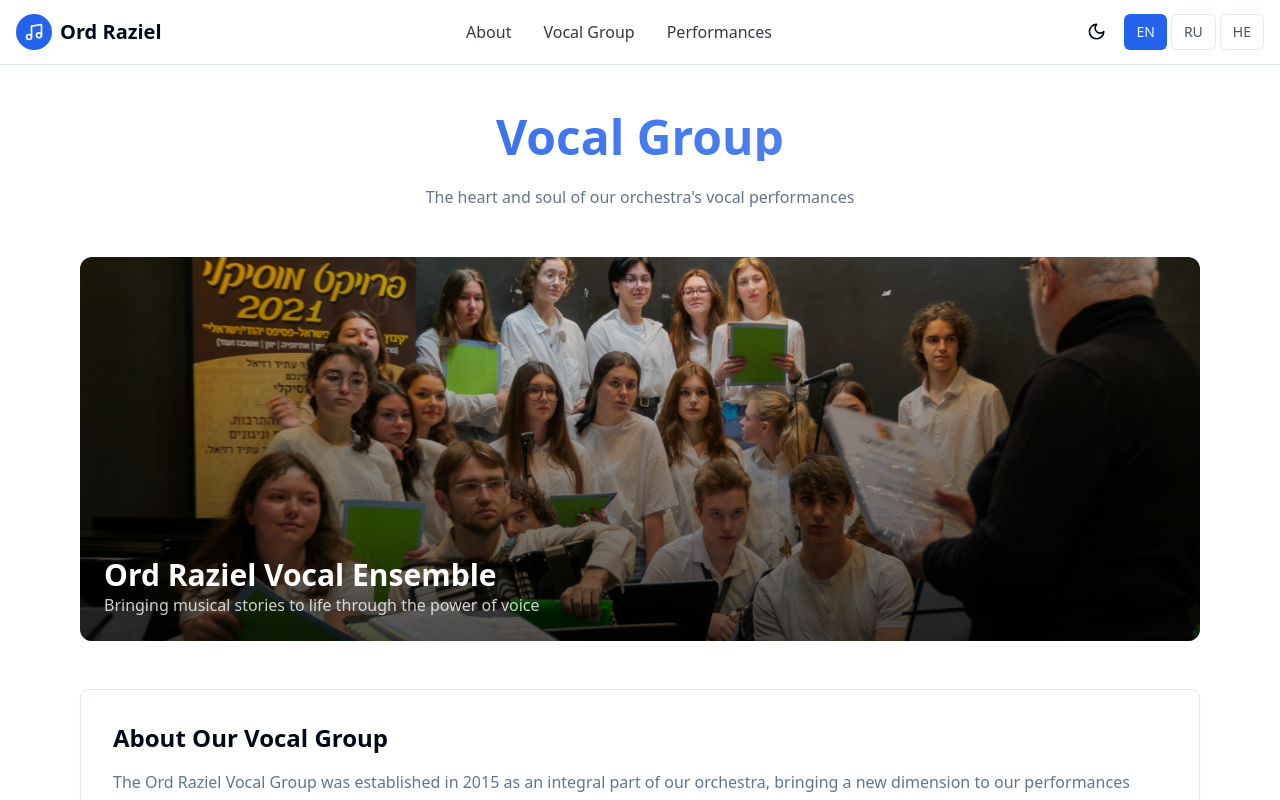
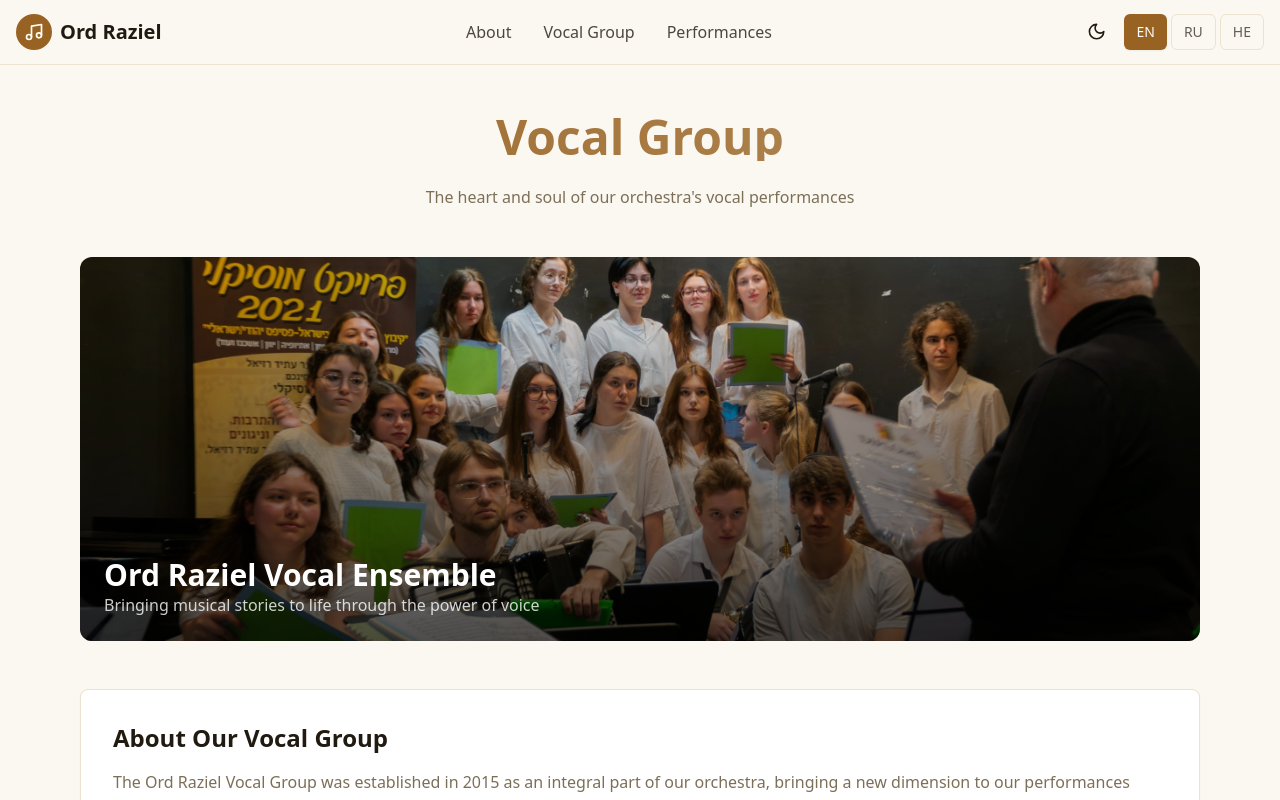
Before and after one commit to ArtemiyPank/orchestra-website, a Next.js app: page /en/vocal-group in a window 1280 px wide. Shown: the top 800 px of the page. Built offline with nearby package versions, Linux system fonts and the light colour scheme.

Commit message:
Apply Antique Brass colour palette (light + dark)

```diff
--- a/src/styles/globals.css
+++ b/src/styles/globals.css
@@ -5,66 +5,67 @@
 /* stylelint-enable */
 
 @layer base {
+  /* Palette: Antique Brass — warm concert-hall brass on ivory neutrals */
   :root {
-    --background: 0 0% 100%;
-    --foreground: 222.2 84% 4.9%;
+    --background: 40 52.9% 96.7%;
+    --foreground: 35.3 34.7% 9.6%;
 
     --card: 0 0% 100%;
-    --card-foreground: 222.2 84% 4.9%;
+    --card-foreground: 35.3 34.7% 9.6%;
 
     --popover: 0 0% 100%;
-    --popover-foreground: 222.2 84% 4.9%;
+    --popover-foreground: 35.3 34.7% 9.6%;
 
-    --primary: 221 83% 53%;
-    --primary-foreground: 210 40% 98%;
+    --primary: 33.1 63.4% 36.5%;
+    --primary-foreground: 45 100% 98.4%;
 
-    --secondary: 210 40% 96.1%;
-    --secondary-foreground: 222.2 47.4% 11.2%;
+    --secondary: 40 53.8% 92.4%;
+    --secondary-foreground: 36.5 37.7% 12%;
 
-    --muted: 210 40% 89.1%;
-    --muted-foreground: 215.4 16.3% 46.9%;
+    --muted: 39.2 44.8% 88.6%;
+    --muted-foreground: 38.3 17% 41.6%;
 
-    --accent: 210 40% 96.1%;
-    --accent-foreground: 222.2 47.4% 11.2%;
+    --accent: 41.5 54.2% 90.6%;
+    --accent-foreground: 36.5 37.7% 12%;
 
     --destructive: 0 84.2% 60.2%;
     --destructive-foreground: 210 40% 98%;
 
-    --border: 214.3 31.8% 91.4%;
-    --input: 214.3 31.8% 91.4%;
-    --ring: 221 83% 53%;
+    --border: 38.6 42.4% 87.1%;
+    --input: 38.6 42.4% 87.1%;
+    --ring: 33.1 63.4% 36.5%;
 
     --radius: 0.5rem;
   }
 
   .dark {
-    --background: 222.2 84% 4.9%;
-    --foreground: 210 40% 98%;
+    --background: 45 57.1% 5.5%;
+    --foreground: 40.8 53.2% 90.8%;
 
-    --card: 222.2 84% 4.9%;
-    --card-foreground: 210 40% 98%;
+    --card: 37.9 40.4% 9.2%;
+    --card-foreground: 40.8 53.2% 90.8%;
 
-    --popover: 222.2 84% 4.9%;
-    --popover-foreground: 210 40% 98%;
+    --popover: 37.9 40.4% 9.2%;
+    --popover-foreground: 40.8 53.2% 90.8%;
 
-    --primary: 217.2 91.2% 59.8%;
-    --primary-foreground: 222.2 47.4% 11.2%;
+    --primary: 38.1 63.6% 56.9%;
+    --primary-foreground: 45 57.1% 5.5%;
 
-    --secondary: 217.2 32.6% 17.5%;
-    --secondary-foreground: 210 40% 98%;
+    --secondary: 40 40.3% 13.1%;
+    --secondary-foreground: 40.8 53.2% 90.8%;
 
-    --muted: 217.2 32.6% 17.5%;
-    --muted-foreground: 215 20.2% 65.1%;
+    --muted: 40 40.3% 13.1%;
+    --muted-foreground: 39.2 26.5% 61.6%;
 
-    --accent: 217.2 32.6% 17.5%;
-    --accent-foreground: 210 40% 98%;
+    --accent: 40 40.3% 13.1%;
+    --accent-foreground: 40.8 53.2% 90.8%;
 
     --destructive: 0 62.8% 30.6%;
     --destructive-foreground: 210 40% 98%;
 
-    --border: 217.2 32.6% 17.5%;
-    --input: 217.2 32.6% 17.5%;
-    --ring: 224.3 76.3% 48%;
+    --border: 40 40.3% 13.1%;
+    --input: 40 40.3% 13.1%;
+    --ring: 38.1 63.6% 56.9%;
   }
 }
 
```
Also changed, not shown: public/images/placeholder.jpg.
